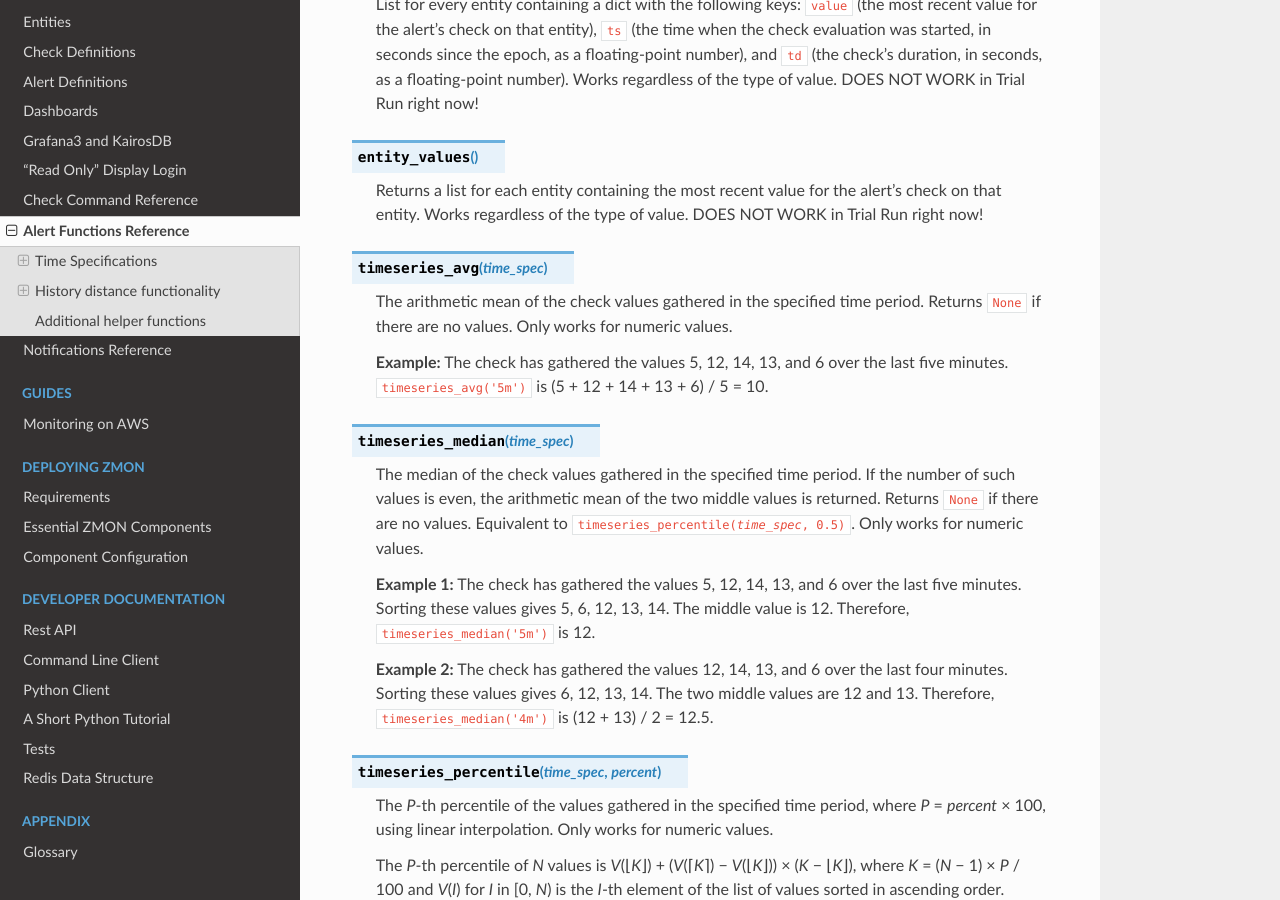
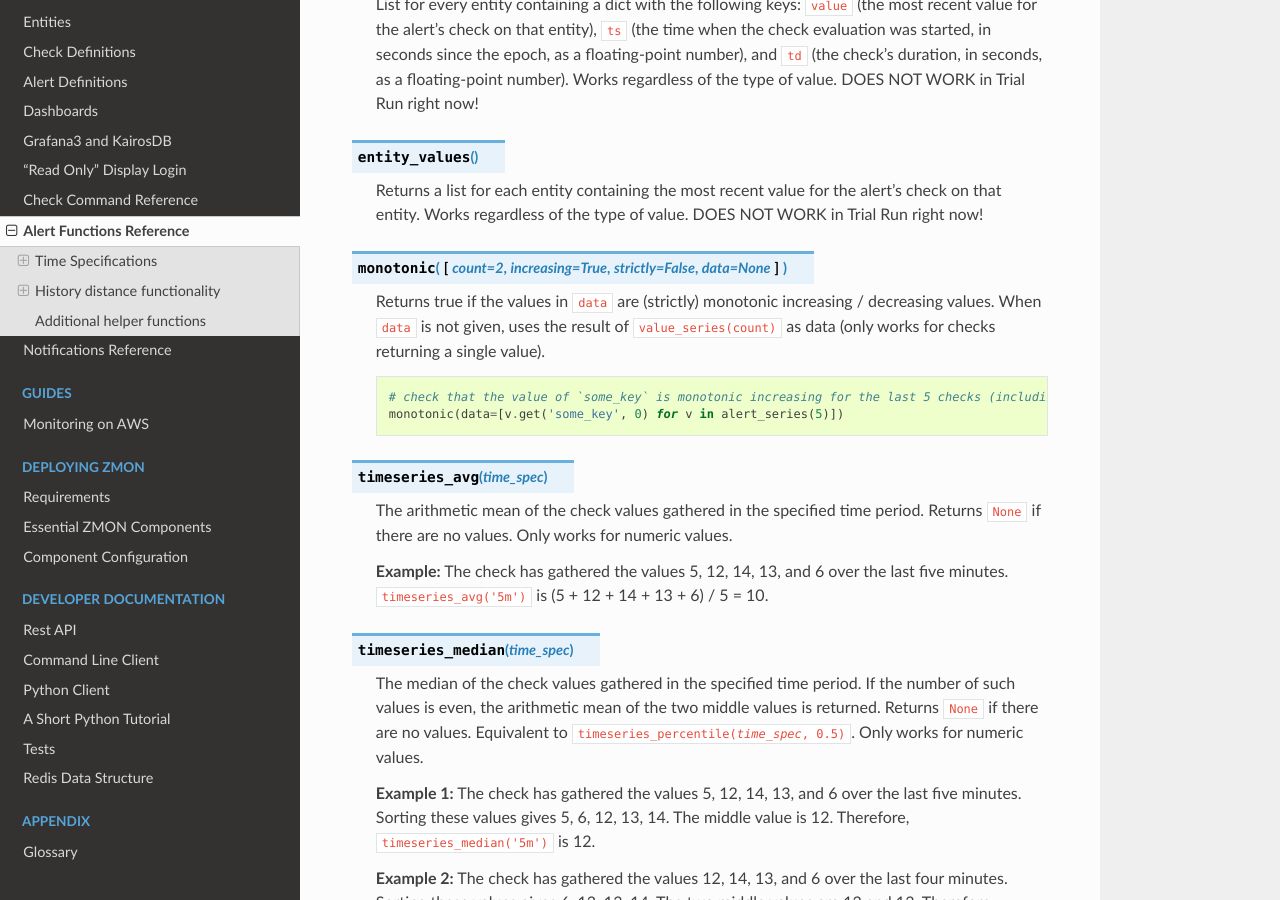
Before and after one commit to zalando-zmon/zmon-docs, a Sphinx documentation site: the page built from docs/user/alert-ref/alert_reference_functions.rst, in a window 1280 px wide and 900 px high, scrolled down 1151 px. Built offline with Sphinx 7.4.7 and the Read the Docs theme 2.0.0, drawn with Linux system fonts in a browser that asks for light colours.

Commit message:
add docs for monotonic
depends on https://github.com/zalando-zmon/zmon-worker/pull/282

```diff
--- a/docs/user/alert-ref/alert_reference_functions.rst
+++ b/docs/user/alert-ref/alert_reference_functions.rst
@@ -47,6 +47,15 @@ The following functions are available in the alert condition expression:
 
     Returns a list for each entity containing the most recent value for the alert's check on that entity. Works regardless of the type of value. DOES NOT WORK in Trial Run right now!
 
+
+.. py:function:: monotonic([count=2, increasing=True, strictly=False, data=None])
+
+    Returns true if the values in ``data`` are (strictly) monotonic increasing / decreasing values. When ``data`` is not given, uses the result of ``value_series(count)`` as data (only works for checks returning a single value).
+
+    .. code-block:: python
+
+        # check that the value of `some_key` is monotonic increasing for the last 5 checks (including this one)
+        monotonic(data=[v.get('some_key', 0) for v in alert_series(5)])
 
 .. py:function:: timeseries_avg(time_spec)
 
```
